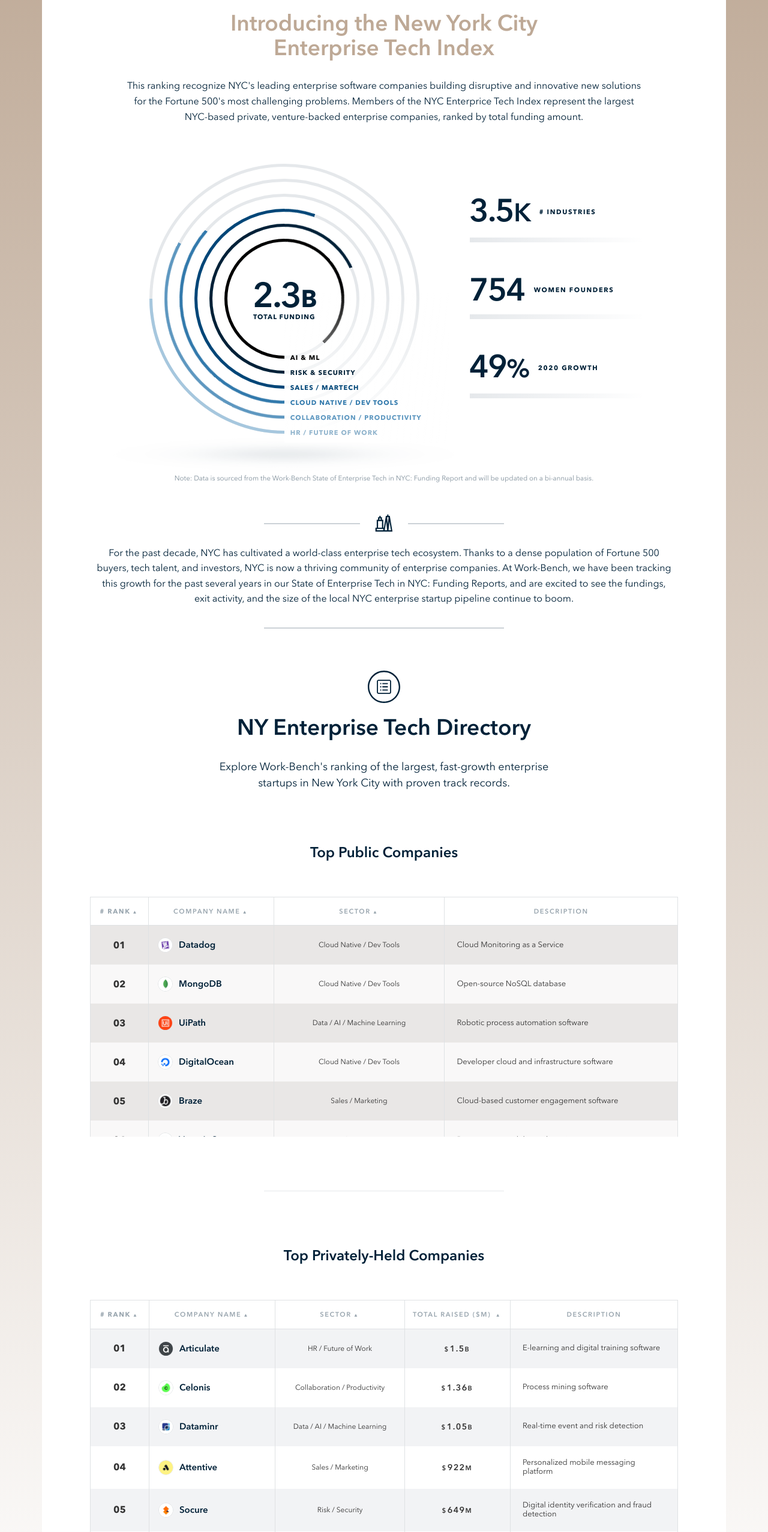
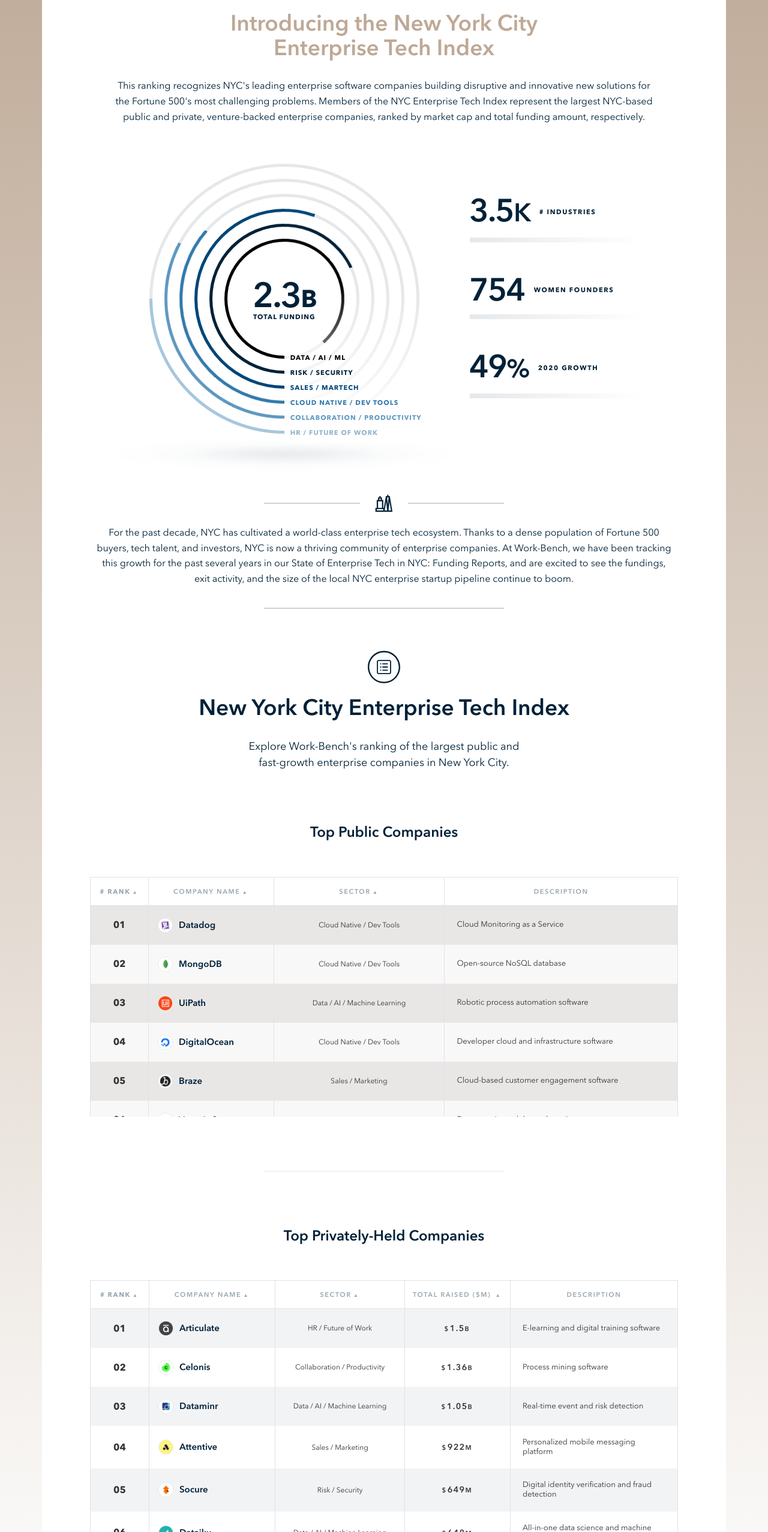
Before and after one commit to EA-Projects/workbench, a plain HTML site: page index.html in a window 1280 px wide. Shown: the part 966-3520 px from the top of the page at 60% size. Drawn offline with nearby package versions, Linux system fonts and the light colour scheme.

Commit message:
feedback + new company

```diff
--- a/index.html
+++ b/index.html
@@ -151,12 +151,12 @@
                 </div>
                 <h2>Introducing the New York City Enterprise Tech Index</h2>
                 <p>
-                  This ranking recognize NYC's leading enterprise software
+                  This ranking recognizes NYC's leading enterprise software
                   companies building disruptive and innovative new solutions for
                   the Fortune 500's most challenging problems. Members of the
-                  NYC Enterprice Tech Index represent the largest NYC-based
-                  private, venture-backed enterprise companies, ranked by total
-                  funding amount.
+                  NYC Enterprise Tech Index represent the largest NYC-based
+                  public and private, venture-backed enterprise companies,
+                  ranked by market cap and total funding amount, respectively.
                 </p>
                 <div id="stats">
                   <div class="graphic-col">
@@ -167,8 +167,8 @@
                           <p>TOTAL FUNDING</p>
                         </div>
                         <div class="data-bottom">
-                          <p>AI & ML</p>
-                          <p>Risk & Security</p>
+                          <p>Data / AI / ML</p>
+                          <p>Risk / Security</p>
                           <p>Sales / Martech</p>
                           <p>Cloud Native / Dev Tools</p>
                           <p>Collaboration / Productivity</p>
@@ -252,11 +252,6 @@
                     </div>
                   </div>
                 </div>
-                <p class="note">
-                  Note: Data is sourced from the Work-Bench State of Enterprise
-                  Tech in NYC: Funding Report and will be updated on a bi-annual
-                  basis.
-                </p>
               </div>
               <div class="divider animate fadeIn">
                 <div class="line top-line">
@@ -311,17 +306,16 @@
                     </g>
                   </svg>
                 </div>
-                <h2>NY Enterprise Tech Directory</h2>
+                <h2>New York City Enterprise Tech Index</h2>
                 <p class="featured">
-                  Explore Work-Bench's ranking of the largest, fast-growth
-                  enterprise startups in New York City with proven track
-                  records.
+                  Explore Work-Bench's ranking of the largest public and
+                  fast-growth enterprise companies in New York City.
                 </p>
                 <h4>Top Public Companies</h4>
                 <div id="table" class="public-companies">
                   <table class="sortable">
                     <tr>
-                      <th class="rank"># Rank</th>
+                      <th class="rank"># Rank</th>
                       <th class="companyname">Company Name</th>
                       <th class="sector">Sector</th>
                       <th class="description">Description</th>
@@ -490,6 +484,28 @@
                       <td class="companyname">
                         <div class="company">
                           <a
+                            href="https://www.liveperson.com"
+                            class="company-link"
+                            target="_blank"
+                          ></a>
+                          <div class="logo">
+                            <img
+                              src="images/companies/livestorm.jpg"
+                              alt="LivePerson"
+                            />
+                          </div>
+                          <p>LivePerson</p>
+                        </div>
+                      </td>
+                      <td class="sector">Sales / Marketing</td>
+                      <td class="description">Conversational cloud platform</td>
+                    </tr>
+
+                    <tr class="item">
+                      <td class="rank">09</td>
+                      <td class="companyname">
+                        <div class="company">
+                          <a
                             href="https://www.similarweb.com"
                             class="company-link"
                             target="_blank"
@@ -509,7 +525,7 @@
                       </td>
                     </tr>
                     <tr class="item">
-                      <td class="rank">09</td>
+                      <td class="rank">10</td>
                       <td class="companyname">
                         <div class="company">
                           <a
@@ -528,7 +544,7 @@
                     </tr>
 
                     <tr class="item">
-                      <td class="rank">10</td>
+                      <td class="rank">11</td>
                       <td class="companyname">
                         <div class="company">
                           <a
@@ -2530,7 +2546,7 @@
                   >
                     Note: Data is sourced from the Work-Bench State of
                     Enterprise Tech in NYC: Funding Report and will be updated
-                    on a bi-annual basis, as of July 2021.
+                    on a bi-annual basis, as of January 2022.
                   </a>
                 </p>
               </div>
@@ -2578,8 +2594,8 @@
                   <h6 class="footer-title">Contact Us</h6>
                   <ul>
                     <li>Work-Bench</li>
-                    <li>18 W. 18th Street, 6th Floor</li>
-                    <li>New York, New York 10011</li>
+                    <li>915 Broadway, Suite 1200</li>
+                    <li>New York, New York 10010</li>
                     <li class="empty">&nbsp;</li>
                     <li class="empty">&nbsp;</li>
                     <li class="social">
--- a/src/style.scss
+++ b/src/style.scss
@@ -212,7 +212,7 @@
     margin: 0 auto 30px;
   }
   p {
-    max-width: 860px;
+    max-width: 900px;
     display: table;
     margin: 0 auto;
   }
@@ -385,7 +385,7 @@
     color: $font-color;
   }
   p.featured {
-    max-width: 550px;
+    max-width: 480px;
   }
   h4 {
     color: $font-color;
```
Also changed, not shown: dist/style.css, images/companies/livestorm.jpg (added).
